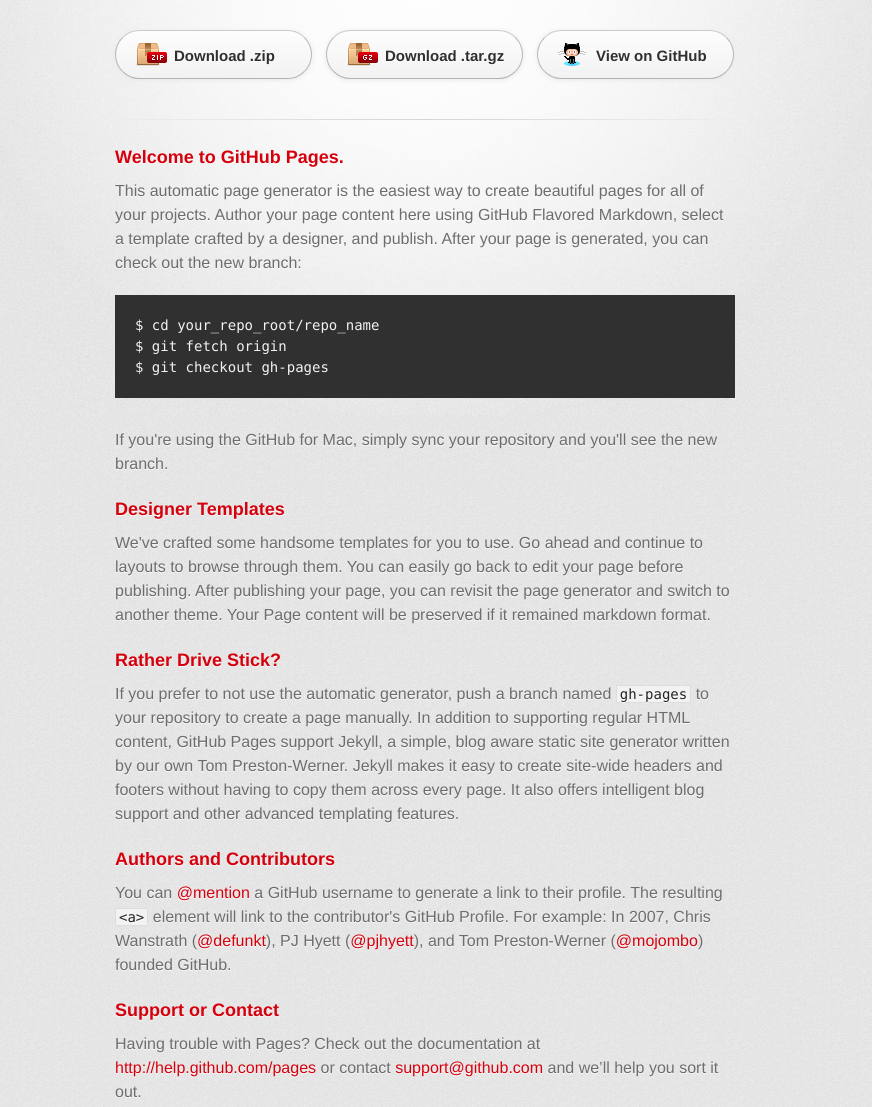
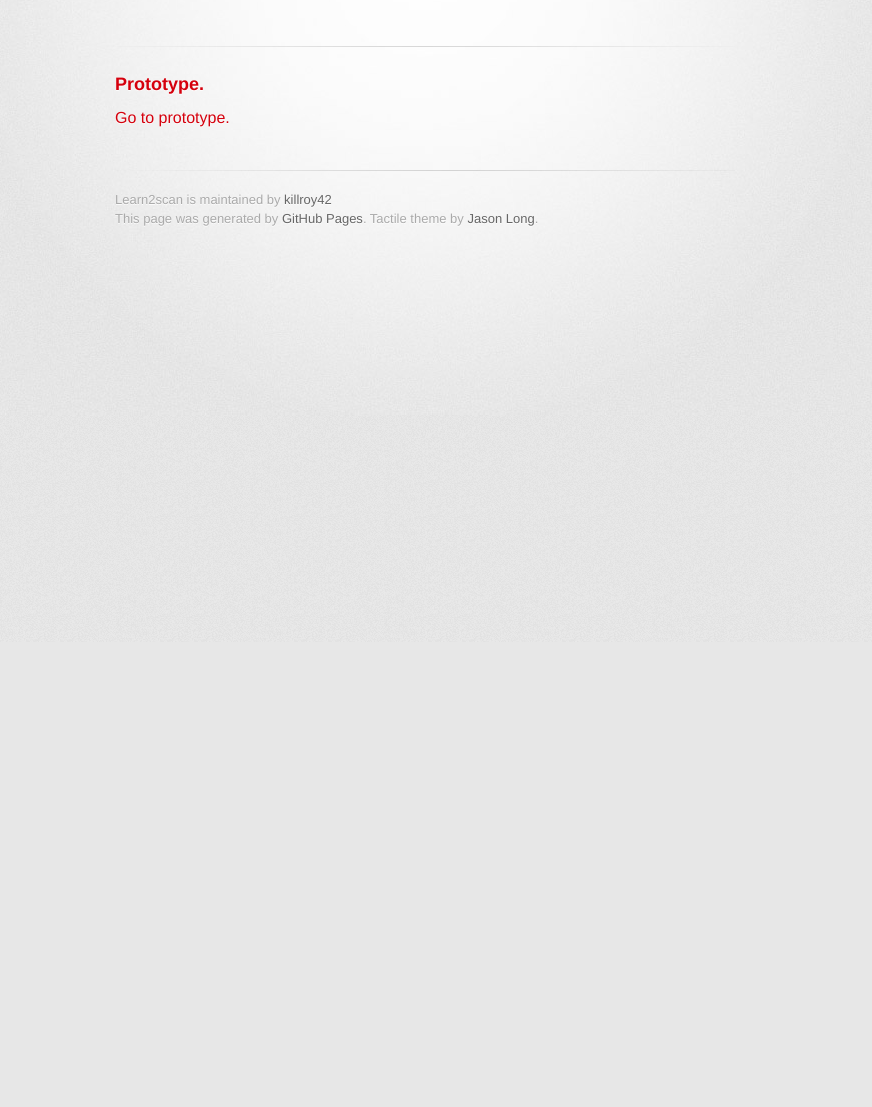
Before and after one commit to killroy42/learn2scan, a plain HTML site: page index.html in a window 1280 px wide. Shown: the part 158-1265 px from the top of the page, without its empty margins (215-1087 px from the left). After the commit the page ends 800 px from the top, so only its background shows below. Drawn offline with Linux system fonts and the light colour scheme; a web font is replaced by a local one.

Commit message:
content update

```diff
--- a/index.html
+++ b/index.html
@@ -22,54 +22,18 @@
           <h2>Experimental tools to aid recovery of hemispatial neglect sufferers.</h2>
         </header>
 
-        <section id="downloads" class="clearfix">
-          <a href="https://github.com/killroy42/learn2scan/zipball/master" id="download-zip" class="button"><span>Download .zip</span></a>
-          <a href="https://github.com/killroy42/learn2scan/tarball/master" id="download-tar-gz" class="button"><span>Download .tar.gz</span></a>
-          <a href="https://github.com/killroy42/learn2scan" id="view-on-github" class="button"><span>View on GitHub</span></a>
-        </section>
-
         <hr>
 
         <section id="main_content">
-          <h3>
-<a name="welcome-to-github-pages" class="anchor" href="#welcome-to-github-pages"><span class="octicon octicon-link"></span></a>Welcome to GitHub Pages.</h3>
-
-<p>This automatic page generator is the easiest way to create beautiful pages for all of your projects. Author your page content here using GitHub Flavored Markdown, select a template crafted by a designer, and publish. After your page is generated, you can check out the new branch:</p>
-
-<pre><code>$ cd your_repo_root/repo_name
-$ git fetch origin
-$ git checkout gh-pages
-</code></pre>
-
-<p>If you're using the GitHub for Mac, simply sync your repository and you'll see the new branch.</p>
-
-<h3>
-<a name="designer-templates" class="anchor" href="#designer-templates"><span class="octicon octicon-link"></span></a>Designer Templates</h3>
-
-<p>We've crafted some handsome templates for you to use. Go ahead and continue to layouts to browse through them. You can easily go back to edit your page before publishing. After publishing your page, you can revisit the page generator and switch to another theme. Your Page content will be preserved if it remained markdown format.</p>
-
-<h3>
-<a name="rather-drive-stick" class="anchor" href="#rather-drive-stick"><span class="octicon octicon-link"></span></a>Rather Drive Stick?</h3>
-
-<p>If you prefer to not use the automatic generator, push a branch named <code>gh-pages</code> to your repository to create a page manually. In addition to supporting regular HTML content, GitHub Pages support Jekyll, a simple, blog aware static site generator written by our own Tom Preston-Werner. Jekyll makes it easy to create site-wide headers and footers without having to copy them across every page. It also offers intelligent blog support and other advanced templating features.</p>
-
-<h3>
-<a name="authors-and-contributors" class="anchor" href="#authors-and-contributors"><span class="octicon octicon-link"></span></a>Authors and Contributors</h3>
-
-<p>You can <a href="https://github.com/blog/821" class="user-mention">@mention</a> a GitHub username to generate a link to their profile. The resulting <code>&lt;a&gt;</code> element will link to the contributor's GitHub Profile. For example: In 2007, Chris Wanstrath (<a href="https://github.com/defunkt" class="user-mention">@defunkt</a>), PJ Hyett (<a href="https://github.com/pjhyett" class="user-mention">@pjhyett</a>), and Tom Preston-Werner (<a href="https://github.com/mojombo" class="user-mention">@mojombo</a>) founded GitHub.</p>
-
-<h3>
-<a name="support-or-contact" class="anchor" href="#support-or-contact"><span class="octicon octicon-link"></span></a>Support or Contact</h3>
-
-<p>Having trouble with Pages? Check out the documentation at <a href="http://help.github.com/pages">http://help.github.com/pages</a> or contact <a href="mailto:support@github.com">support@github.com</a> and we’ll help you sort it out.</p>
-        </section>
+          <h3><a name="welcome-to-github-pages" class="anchor" href="#welcome-to-github-pages"><span class="octicon octicon-link"></span></a>Prototype.</h3>
+					<p><a href="prototype/">Go to prototype.</a></p>
+				</section>
 
         <footer>
           Learn2scan is maintained by <a href="https://github.com/killroy42">killroy42</a><br>
           This page was generated by <a href="http://pages.github.com">GitHub Pages</a>. Tactile theme by <a href="https://twitter.com/jasonlong">Jason Long</a>.
         </footer>
 
-
       </div>
     </div>
   </body>
```
